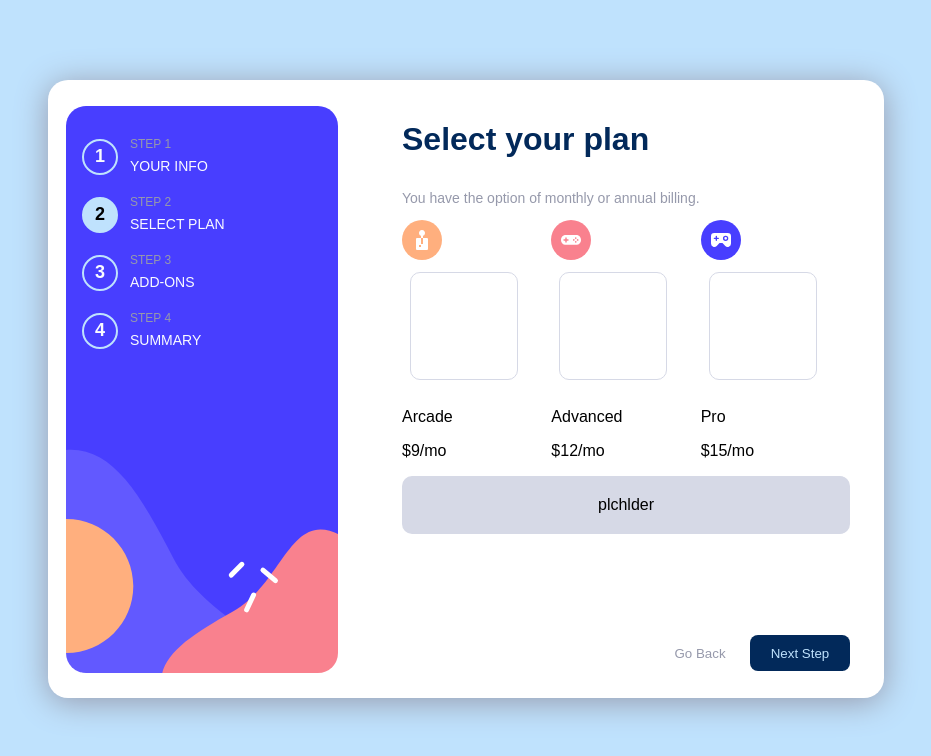
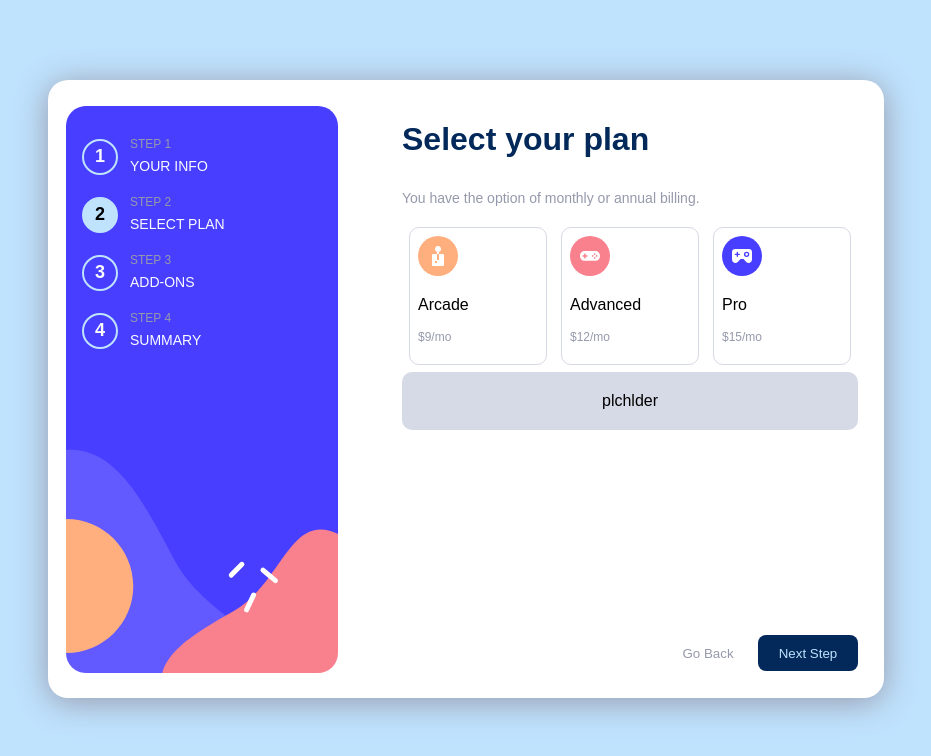
Before and after one commit to B4rsam/frontendmentors-multistepform, a React app: page / in a window 1280 px wide. Both pictures are taken after a click on the button "Next Step". Shown: the top 756 px of the page, without its empty margins (174-1105 px from the left). Built offline with nearby package versions, Linux system fonts and the light colour scheme; the HTML template or start-up script is replaced by a standard one.

Commit message:
feat: plan structure

```diff
--- a/src/components/primitives/Button/Button.tsx
+++ b/src/components/primitives/Button/Button.tsx
@@ -22,8 +22,8 @@ const Button : FC<IButton> = ({className, type, children, radioTitle, radioPrice
                     <label className={s.radioBody}>
                         <img src={radioImg}/>
                         <input type='radio' name="plans" className={`${s.button} ${s[type]}`} />
-                        <p>{radioTitle}</p>
-                        <p>{radioPrice}</p>
+                        <p className={s.radIOTitle}>{radioTitle}</p>
+                        <p className={s.radioPrice}>{radioPrice}</p>
                     </label>
                 )
             default:
--- a/src/components/primitives/Button/button.module.sass
+++ b/src/components/primitives/Button/button.module.sass
@@ -34,14 +34,21 @@
         background-color: rgba(0,0,0,0)
         color: $neutralGray
 
-    &.radio
-        height: 108px
-        width: 108px
-        margin: 8px
-        background-color: $white
-        border-radius: 10px
-        border: solid 1.5px $neutralGrayLight
+.radioBody
+    height: 120px
+    width: 120px
+    padding: 8px
+    margin: 7px
+    background-color: $white
+    border-radius: 10px
+    border: solid 1.5px $neutralGrayLight
 
+    .radioPrice
+        font-size: 12px
+        color: $neutralGray
+
+    .radio
         &:checked
-            background-color: $neutralMagnolia
-            border-color: $primaryPurpleBlue
+            .radioBody
+                background-color: $neutralMagnolia !important
+                border-color: $primaryPurpleBlue !important
```
